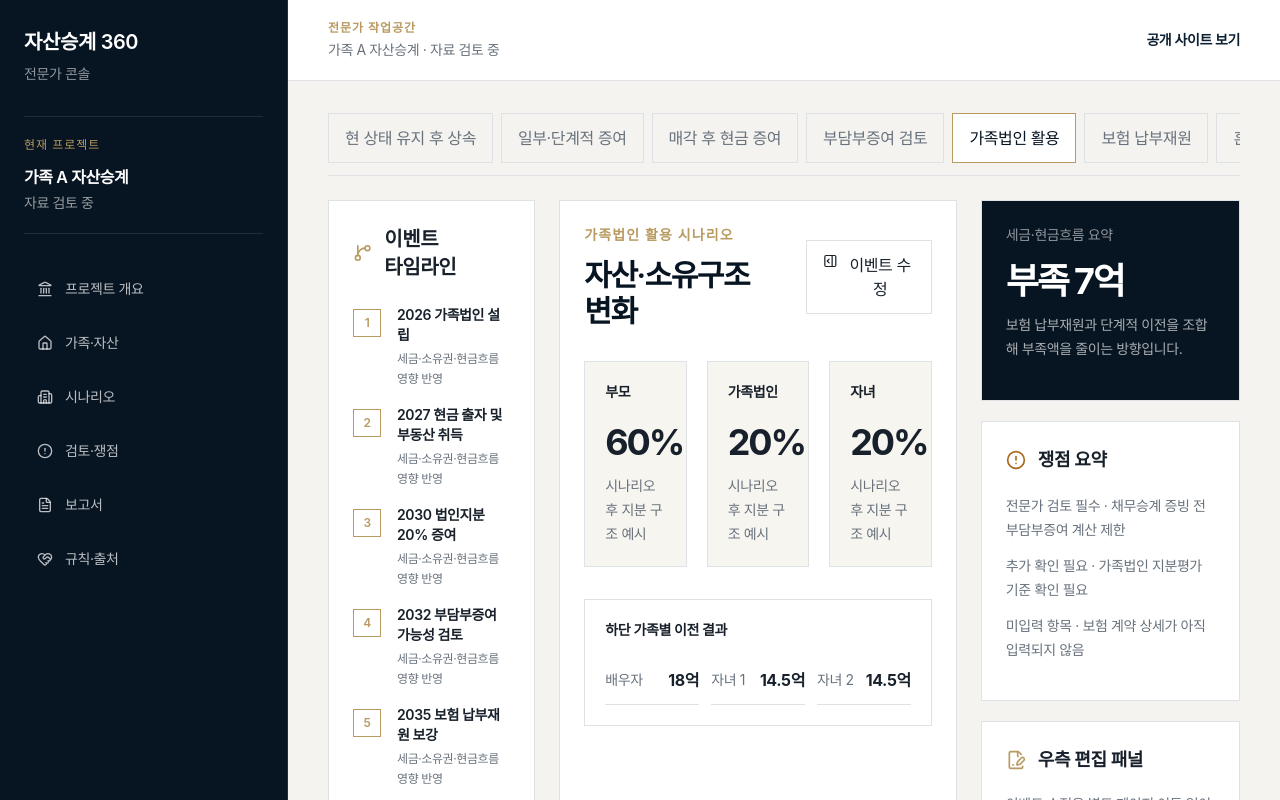
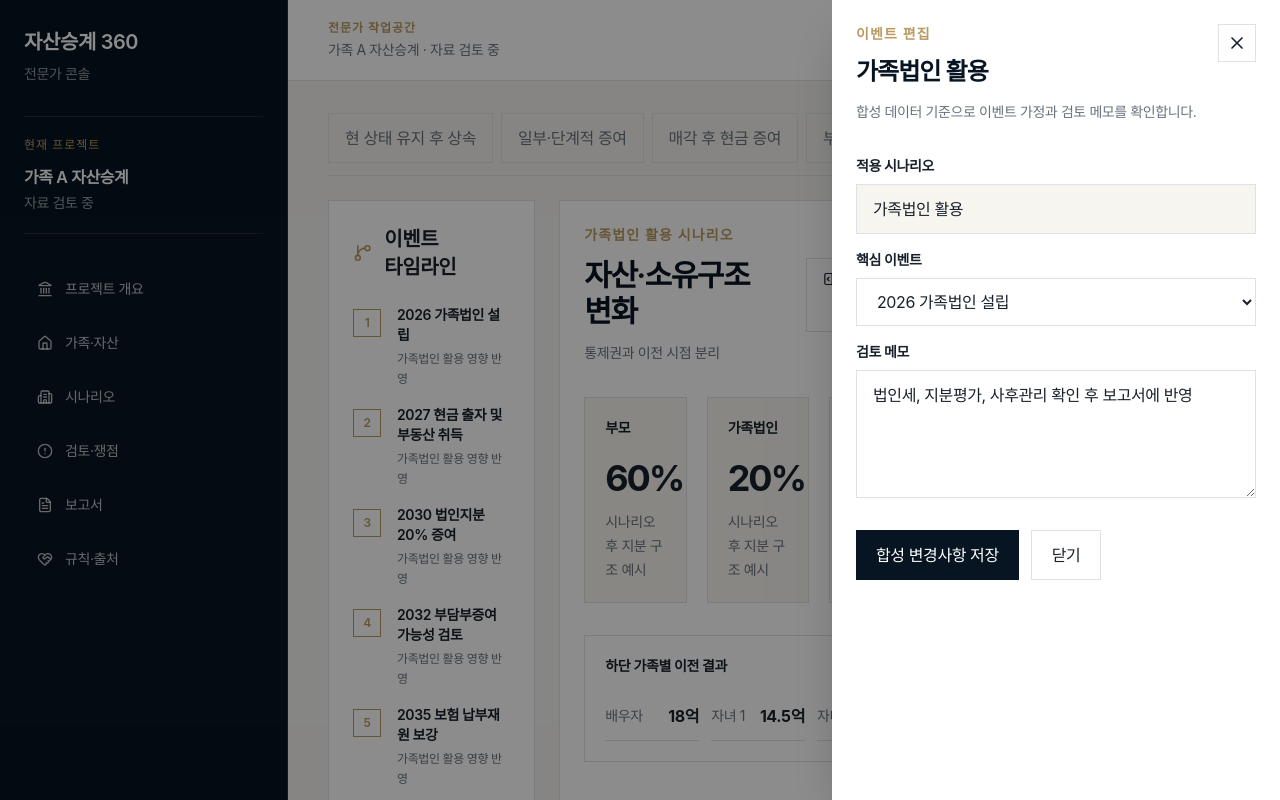
Before and after one commit to khcho9642-sketch/asset-succession-frontend, a Next.js app: page /expert/workspace in a window 1280 px wide. Both pictures are taken after a click on the button "이벤트 수정". Shown: the top 800 px of the page. Built offline with nearby package versions, Linux system fonts and the light colour scheme.

Commit message:
Implement expert scenario interactions

```diff
--- a/app/expert/workspace/page.tsx
+++ b/app/expert/workspace/page.tsx
@@ -1,16 +1,84 @@
-import { CircleAlert, FilePenLine, GitBranch, PanelRightOpen } from "lucide-react";
+"use client";
+
+import { CircleAlert, FilePenLine, GitBranch, PanelRightOpen, X } from "lucide-react";
+import { useState } from "react";
 import { ExpertShell } from "@/components/ExpertShell";
 import { strategyBranches, timelineEvents } from "@/lib/mockData";
 
+const ownershipPresets = [
+  ["부모", "100%"],
+  ["자녀", "0%"],
+  ["공동", "0%"]
+];
+
+const scenarioPresets = [
+  {
+    summary: "상속 시점 집중",
+    owners: [["부모", "100%"], ["배우자", "공제 검토"], ["자녀", "상속 시점"]],
+    cashflow: "부족 7억",
+    issue: ["배우자공제 확인", "사전증여 가산 검토", "납부재원 보강 필요"]
+  },
+  {
+    summary: "10년 합산 관리",
+    owners: [["부모", "76%"], ["자녀 1", "12%"], ["자녀 2", "12%"]],
+    cashflow: "부족 3억",
+    issue: ["평가시점 확정", "취득세 영향", "과거 증여 내역 확인"]
+  },
+  {
+    summary: "유동성 우선",
+    owners: [["부모", "현금 중심"], ["자녀", "현금 이전"], ["예비재원", "확보"]],
+    cashflow: "부족 낮음",
+    issue: ["취득가액 확인", "장기보유 요건", "매각비용 반영"]
+  },
+  {
+    summary: "채무승계 확인",
+    owners: [["부모", "자산·채무"], ["자녀", "인수 후보"], ["채권자", "승인 필요"]],
+    cashflow: "추가정보 필요",
+    issue: ["채무승계 증빙", "담보 여부", "양도세 연결"]
+  },
+  {
+    summary: "통제권과 이전 시점 분리",
+    owners: [["부모", "60%"], ["가족법인", "20%"], ["자녀", "20%"]],
+    cashflow: "부족 4억",
+    issue: ["지분평가 기준", "정관·지분 설계", "운영비 가정"]
+  },
+  {
+    summary: "납부재원 보강",
+    owners: [["부모", "55억"], ["보험", "재원 후보"], ["자녀", "수익자 검토"]],
+    cashflow: "부족 2억",
+    issue: ["계약자 확인", "수익자 구조", "보험료 재원"]
+  },
+  {
+    summary: "복합 설계",
+    owners: [["부모", "균형"], ["자녀", "분산 이전"], ["보험·법인", "조합"]],
+    cashflow: "추가 산정",
+    issue: ["실행 순서", "현금흐름", "특수관계 검토"]
+  }
+];
+
 export default function ExpertWorkspacePage() {
-  const activeStrategyIndex = 4;
+  const [activeStrategyIndex, setActiveStrategyIndex] = useState(4);
+  const [editorOpen, setEditorOpen] = useState(false);
+  const activeStrategy = strategyBranches[activeStrategyIndex];
+  const activePreset = scenarioPresets[activeStrategyIndex] ?? {
+    summary: activeStrategy.description,
+    owners: ownershipPresets,
+    cashflow: activeStrategy.liquidity_gap,
+    issue: activeStrategy.key_review_items
+  };
 
   return (
     <ExpertShell>
       <main className="px-6 py-8 lg:px-10">
         <div className="flex gap-2 overflow-x-auto border-b border-[var(--border)] pb-3 no-scrollbar">
           {strategyBranches.map((strategy, index) => (
-            <button key={strategy.name} type="button" aria-selected={index === activeStrategyIndex} className={`shrink-0 border px-4 py-3 text-sm font-semibold ${index === activeStrategyIndex ? "border-[var(--gold)] bg-white text-[var(--navy-950)]" : "border-[var(--border)] text-[var(--muted)]"}`}>
+            <button
+              key={strategy.name}
+              type="button"
+              aria-selected={index === activeStrategyIndex}
+              onClick={() => setActiveStrategyIndex(index)}
+              className={`shrink-0 border px-4 py-3 text-sm font-semibold ${index === activeStrategyIndex ? "border-[var(--gold)] bg-white text-[var(--navy-950)]" : "border-[var(--border)] text-[var(--muted)]"}`}
+            >
               {strategy.name}
             </button>
           ))}
@@ -28,7 +96,7 @@ export default function ExpertWorkspacePage() {
                   <span className="mt-1 flex h-7 w-7 shrink-0 items-center justify-center border border-[var(--gold)] text-xs font-semibold text-[var(--gold)]">{index + 1}</span>
                   <div>
                     <p className="text-sm font-semibold">{event}</p>
-                    <p className="mt-1 text-xs leading-5 text-[var(--muted)]">세금·소유권·현금흐름 영향 반영</p>
+                    <p className="mt-1 text-xs leading-5 text-[var(--muted)]">{activeStrategy.name} 영향 반영</p>
                   </div>
                 </li>
               ))}
@@ -38,18 +106,19 @@ export default function ExpertWorkspacePage() {
           <section className="border border-[var(--border)] bg-white p-6">
             <div className="flex items-center justify-between gap-4">
               <div>
-                <p className="text-sm font-semibold tracking-[0.08em] text-[var(--gold)]">가족법인 활용 시나리오</p>
+                <p className="text-sm font-semibold tracking-[0.08em] text-[var(--gold)]">{activeStrategy.name} 시나리오</p>
                 <h2 className="mt-3 text-3xl font-semibold tracking-[-0.05em] text-[var(--navy-950)]">자산·소유구조 변화</h2>
+                <p className="mt-3 text-sm leading-6 text-[var(--muted)]">{activePreset.summary}</p>
               </div>
-              <button type="button" className="hidden border border-[var(--border)] px-4 py-3 text-sm font-semibold md:inline-flex">
+              <button type="button" onClick={() => setEditorOpen(true)} className="inline-flex border border-[var(--border)] px-4 py-3 text-sm font-semibold">
                 <PanelRightOpen className="mr-2 h-4 w-4" /> 이벤트 수정
               </button>
             </div>
             <div className="mt-8 grid gap-5 md:grid-cols-3">
-              {["부모", "가족법인", "자녀"].map((owner, index) => (
+              {activePreset.owners.map(([owner, value]) => (
                 <article key={owner} className="border border-[var(--border)] bg-[var(--ivory)] p-5">
                   <p className="text-sm font-semibold">{owner}</p>
-                  <strong className="mt-5 block text-4xl tracking-[-0.06em]">{index === 0 ? "60%" : index === 1 ? "20%" : "20%"}</strong>
+                  <strong className="mt-5 block text-4xl tracking-[-0.06em]">{value}</strong>
                   <p className="mt-3 text-sm leading-6 text-[var(--muted)]">시나리오 후 지분 구조 예시</p>
                 </article>
               ))}
@@ -70,8 +139,8 @@ export default function ExpertWorkspacePage() {
           <aside id="issues" className="grid gap-5">
             <article className="border border-[var(--border)] bg-[var(--navy-950)] p-6 text-white">
               <p className="text-sm text-white/55">세금·현금흐름 요약</p>
-              <strong className="mt-4 block text-4xl tracking-[-0.06em]">부족 7억</strong>
-              <p className="mt-3 text-sm leading-6 text-white/65">보험 납부재원과 단계적 이전을 조합해 부족액을 줄이는 방향입니다.</p>
+              <strong className="mt-4 block text-4xl tracking-[-0.06em]">{activePreset.cashflow}</strong>
+              <p className="mt-3 text-sm leading-6 text-white/65">{activeStrategy.status_detail}</p>
             </article>
             <article className="border border-[var(--border)] bg-white p-6">
               <div className="flex items-center gap-3">
@@ -79,19 +148,22 @@ export default function ExpertWorkspacePage() {
                 <h2 className="text-lg font-semibold">쟁점 요약</h2>
               </div>
               <ul className="mt-5 grid gap-3 text-sm leading-6 text-[var(--muted)]">
-                <li>전문가 검토 필수 · 채무승계 증빙 전 부담부증여 계산 제한</li>
-                <li>추가 확인 필요 · 가족법인 지분평가 기준 확인 필요</li>
-                <li>미입력 항목 · 보험 계약 상세가 아직 입력되지 않음</li>
+                {activePreset.issue.map((issue) => (
+                  <li key={issue}>{activeStrategy.calculation_status} · {issue}</li>
+                ))}
               </ul>
             </article>
             <article className="border border-[var(--border)] bg-white p-6">
               <div className="flex items-center gap-3">
                 <FilePenLine className="h-5 w-5 text-[var(--gold)]" />
-                <h2 className="text-lg font-semibold">우측 편집 패널</h2>
+                <h2 className="text-lg font-semibold">이벤트 편집</h2>
               </div>
               <p className="mt-4 text-sm leading-7 text-[var(--muted)]">
-                이벤트 수정은 별도 페이지 이동 없이 우측 편집 패널에서 이어서 검토하는 흐름입니다.
+                선택한 시나리오의 이벤트, 금액 가정, 검토 메모를 편집해 비교표에 반영합니다.
               </p>
+              <button type="button" onClick={() => setEditorOpen(true)} className="mt-5 inline-flex border border-[var(--border)] px-4 py-3 text-sm font-semibold">
+                편집 열기
+              </button>
             </article>
           </aside>
         </section>
@@ -114,6 +186,48 @@ export default function ExpertWorkspacePage() {
           </div>
         </section>
       </main>
+
+      {editorOpen ? (
+        <div className="fixed inset-0 z-50" role="dialog" aria-modal="true" aria-label="이벤트 편집">
+          <button type="button" aria-label="편집 배경 닫기" className="absolute inset-0 bg-black/45" onClick={() => setEditorOpen(false)} />
+          <aside className="absolute right-0 top-0 h-full w-[min(28rem,92vw)] overflow-y-auto bg-white p-6 shadow-2xl">
+            <div className="flex items-start justify-between gap-4">
+              <div>
+                <p className="text-sm font-semibold tracking-[0.08em] text-[var(--gold)]">이벤트 편집</p>
+                <h2 className="mt-3 text-2xl font-semibold tracking-[-0.04em] text-[var(--navy-950)]">{activeStrategy.name}</h2>
+                <p className="mt-3 text-sm leading-6 text-[var(--muted)]">합성 데이터 기준으로 이벤트 가정과 검토 메모를 확인합니다.</p>
+              </div>
+              <button type="button" aria-label="이벤트 편집 닫기" onClick={() => setEditorOpen(false)} className="border border-[var(--border)] p-2">
+                <X className="h-5 w-5" />
+              </button>
+            </div>
+
+            <div className="mt-8 grid gap-4">
+              <label className="grid gap-2">
+                <span className="text-sm font-semibold">적용 시나리오</span>
+                <input readOnly value={activeStrategy.name} className="border border-[var(--border)] bg-[var(--ivory)] px-4 py-3 text-sm" />
+              </label>
+              <label className="grid gap-2">
+                <span className="text-sm font-semibold">핵심 이벤트</span>
+                <select className="border border-[var(--border)] bg-white px-4 py-3 text-sm" defaultValue={timelineEvents[0]}>
+                  {timelineEvents.map((event) => (
+                    <option key={event}>{event}</option>
+                  ))}
+                </select>
+              </label>
+              <label className="grid gap-2">
+                <span className="text-sm font-semibold">검토 메모</span>
+                <textarea className="min-h-32 border border-[var(--border)] px-4 py-3 text-sm" defaultValue={`${activeStrategy.key_review_items.join(", ")} 확인 후 보고서에 반영`} />
+              </label>
+            </div>
+
+            <div className="mt-8 flex flex-wrap gap-3">
+              <button type="button" className="bg-[var(--navy-950)] px-5 py-3 text-sm font-semibold text-white">합성 변경사항 저장</button>
+              <button type="button" onClick={() => setEditorOpen(false)} className="border border-[var(--border)] px-5 py-3 text-sm font-semibold">닫기</button>
+            </div>
+          </aside>
+        </div>
+      ) : null}
     </ExpertShell>
   );
 }
--- a/components/ExpertShell.tsx
+++ b/components/ExpertShell.tsx
@@ -46,7 +46,7 @@ export function ExpertShell({ children }: Readonly<{ children: React.ReactNode }
 
       {open ? (
         <div className="fixed inset-0 z-40 lg:hidden" role="dialog" aria-modal="true" aria-label="전문가 메뉴">
-          <button type="button" aria-label="전문가 메뉴 닫기" className="absolute inset-0 bg-black/45" onClick={() => setOpen(false)} />
+          <button type="button" aria-label="전문가 메뉴 배경 닫기" className="absolute inset-0 bg-black/45" onClick={() => setOpen(false)} />
           <aside className="relative h-full w-[min(22rem,86vw)] bg-[var(--navy-950)] px-6 py-7 text-white">
             <div className="flex items-center justify-between">
               <div>
--- a/scripts/ui-audit.mjs
+++ b/scripts/ui-audit.mjs
@@ -200,6 +200,7 @@ try {
           if (missingDrawerNav.length > 0) {
             fail(route.path, viewport.name, `Expert mobile drawer is missing: ${missingDrawerNav.join(", ")}`);
           }
+          await page.getByRole("button", { name: "전문가 메뉴 닫기" }).click();
         }
       }
 
@@ -216,6 +217,35 @@ try {
         const scenarioHeading = await page.getByText("가족법인 활용 시나리오").count();
         if (!selectedTab.includes("가족법인 활용") || scenarioHeading === 0) {
           fail(route.path, viewport.name, `Selected scenario tab and body heading do not match: ${selectedTab || "no selected tab"}`);
+        }
+
+        await page.getByRole("button", { name: "부담부증여 검토" }).click();
+        const burdenedGiftSelected = await page.locator("[aria-selected='true']").innerText().catch(() => "");
+        const burdenedGiftHeading = await page.getByText("부담부증여 검토 시나리오").count();
+        if (!burdenedGiftSelected.includes("부담부증여 검토") || burdenedGiftHeading === 0) {
+          fail(route.path, viewport.name, "Scenario tab click did not update the active tab and body heading for burdened gift.");
+        }
+
+        await page.getByRole("button", { name: "가족법인 활용" }).click();
+        const familyCorpSelected = await page.locator("[aria-selected='true']").innerText().catch(() => "");
+        const familyCorpHeading = await page.getByText("가족법인 활용 시나리오").count();
+        if (!familyCorpSelected.includes("가족법인 활용") || familyCorpHeading === 0) {
+          fail(route.path, viewport.name, "Scenario tab click did not restore the family corporation active tab and body heading.");
+        }
+
+        await page.getByRole("button", { name: "이벤트 수정" }).click();
+        const editorDialog = page.getByRole("dialog", { name: "이벤트 편집" });
+        if (!await editorDialog.isVisible()) {
+          fail(route.path, viewport.name, "Event edit button did not open the event editor dialog.");
+        } else {
+          const editorText = await editorDialog.innerText();
+          if (!editorText.includes("가족법인 활용") || !editorText.includes("검토 메모")) {
+            fail(route.path, viewport.name, "Event editor dialog does not show the selected scenario and editable review memo.");
+          }
+          await page.getByRole("button", { name: "이벤트 편집 닫기" }).click();
+          if (await editorDialog.isVisible().catch(() => false)) {
+            fail(route.path, viewport.name, "Event editor dialog did not close from the close button.");
+          }
         }
       }
 
```
Also changed, not shown: 3 other files (tests, documents, lock files or other folders).
